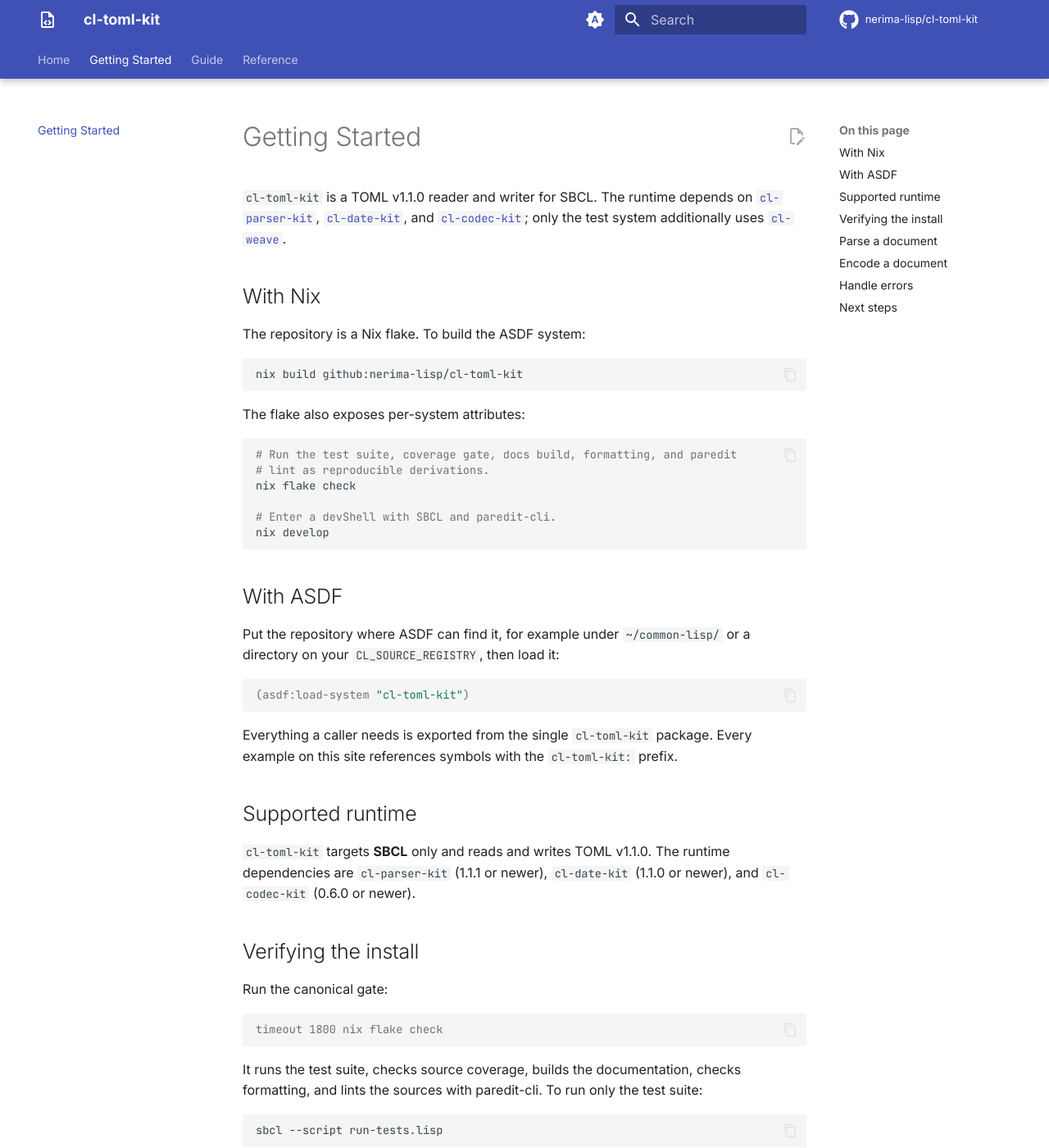
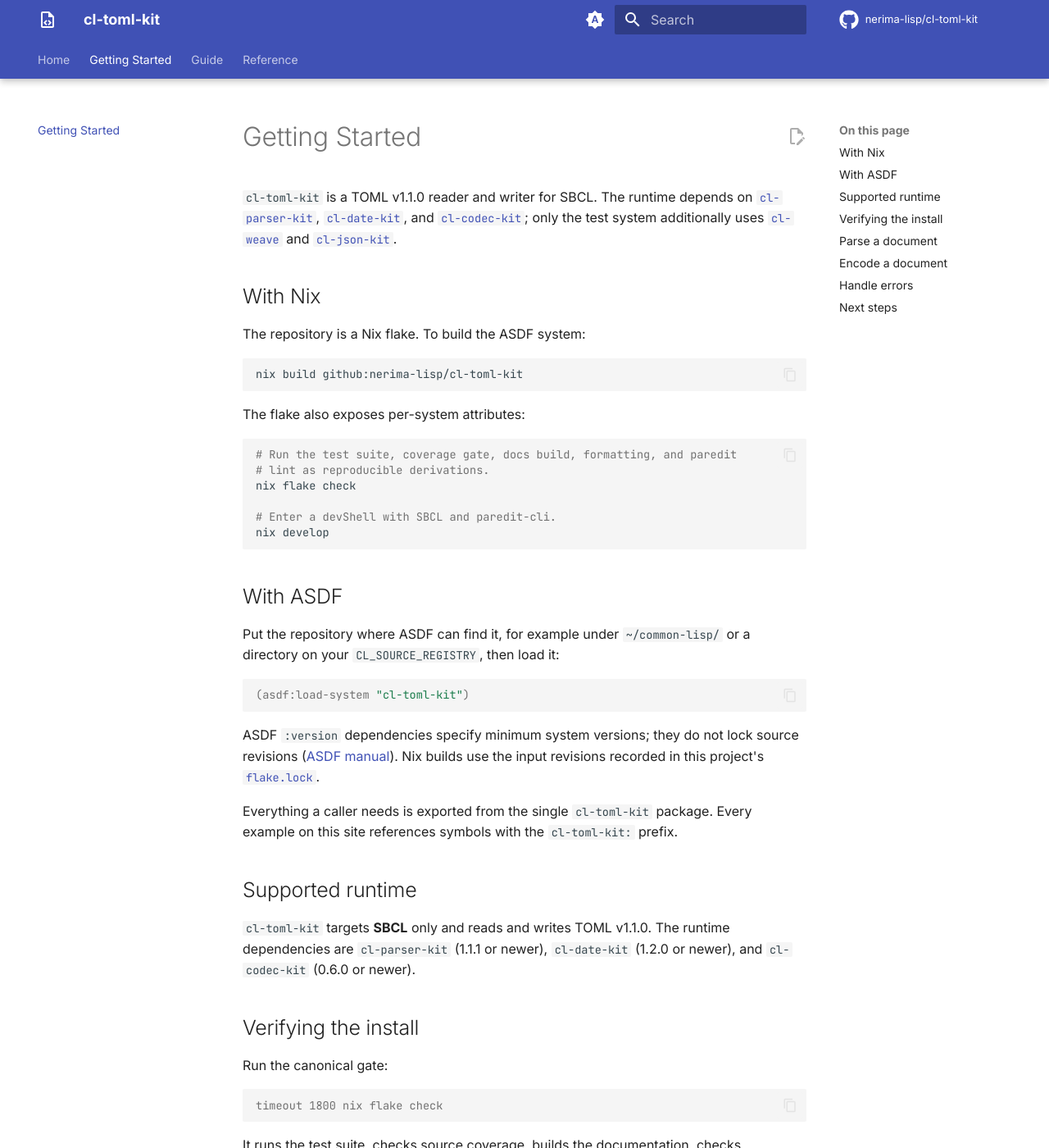
Before and after one commit to nerima-lisp/cl-toml-kit, an MkDocs documentation site: the page built from docs/src/getting-started.md, in a window 1280 px wide and 1400 px high. Shown: the whole window at 82% size. Built offline with MkDocs 1.6.1 and Material for MkDocs 9.7.7, drawn with Linux system fonts in a browser that asks for light colours; comment, search, counter and statistics services are not loaded.

Commit message:
build: constrain ASDF dependency versions

````diff
--- a/docs/src/getting-started.md
+++ b/docs/src/getting-started.md
@@ -4,7 +4,8 @@
 on [`cl-parser-kit`](https://github.com/nerima-lisp/cl-parser-kit),
 [`cl-date-kit`](https://github.com/nerima-lisp/cl-date-kit), and
 [`cl-codec-kit`](https://github.com/nerima-lisp/cl-codec-kit); only the test
-system additionally uses [`cl-weave`](https://github.com/nerima-lisp/cl-weave).
+system additionally uses [`cl-weave`](https://github.com/nerima-lisp/cl-weave)
+and [`cl-json-kit`](https://github.com/nerima-lisp/cl-json-kit).
 
 ## With Nix
 
@@ -34,6 +35,11 @@ or a directory on your `CL_SOURCE_REGISTRY`, then load it:
 (asdf:load-system "cl-toml-kit")
 ```
 
+ASDF `:version` dependencies specify minimum system versions; they do not lock
+source revisions ([ASDF manual](https://asdf.common-lisp.dev/asdf.html)). Nix
+builds use the input revisions recorded in this project's
+[`flake.lock`](https://nixos.org/manual/nix/stable/command-ref/new-cli/nix3-flake.html#lock-files).
+
 Everything a caller needs is exported from the single `cl-toml-kit` package.
 Every example on this site references symbols with the `cl-toml-kit:` prefix.
 
@@ -41,7 +47,7 @@ Every example on this site references symbols with the `cl-toml-kit:` prefix.
 
 `cl-toml-kit` targets **SBCL** only and reads and writes TOML v1.1.0. The
 runtime dependencies are `cl-parser-kit` (1.1.1 or newer), `cl-date-kit`
-(1.1.0 or newer), and `cl-codec-kit` (0.6.0 or newer).
+(1.2.0 or newer), and `cl-codec-kit` (0.6.0 or newer).
 
 ## Verifying the install
 
````
Also changed, not shown: 1 other file.
